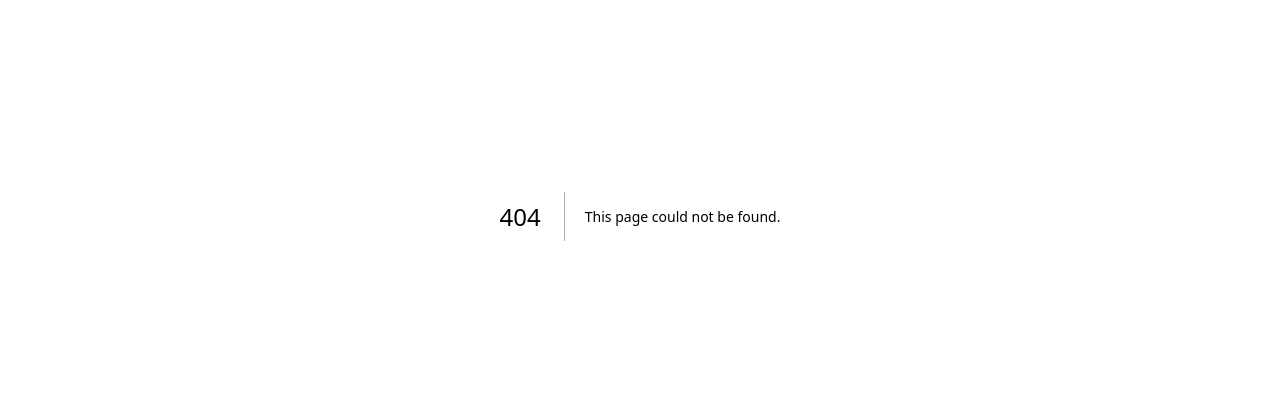
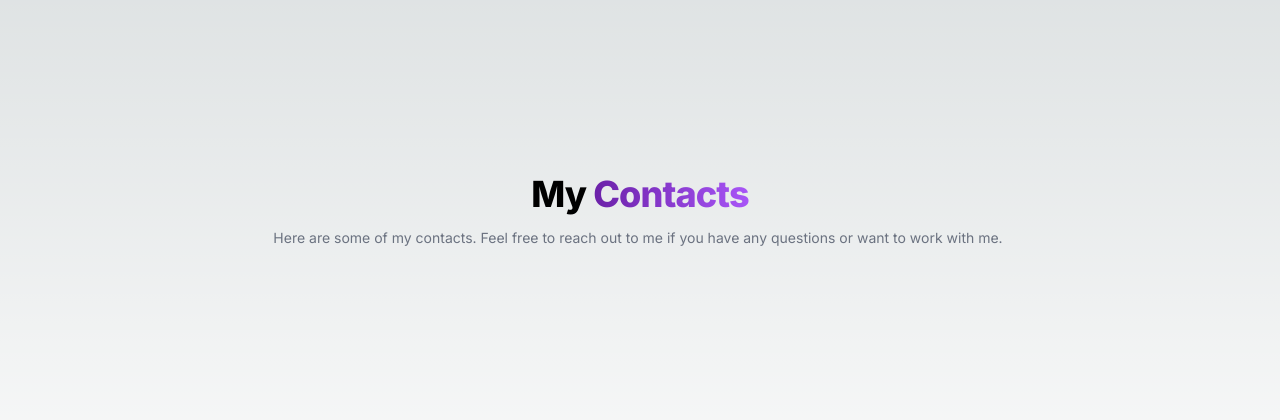
Before and after one commit to sotsuna/portfolio, a Next.js app: page /contact in a window 1280 px wide. Before the commit this address had no page. Shown: the part 184-604 px from the top of the page. Built offline with nearby package versions, Linux system fonts and the light colour scheme.

Commit message:
revamped everything

```diff
--- /dev/null
+++ b/app/contact/page.tsx
@@ -0,0 +1,29 @@
+import Hero from "@/components/Hero";
+import Paragraph from "@/components/Paragraph";
+
+const Projects = () => {
+    return (
+        <div className="w-screen h-screen flex flex-col justify-center items-center">
+
+            <section className="p-4">
+
+                <Hero
+                    title={{ 1: "My", 2: "Contacts" }}
+                    spanStyle="bg-clip-text text-clip text-transparent bg-gradient-to-r from-purple-800 to-purple-500"
+                />
+
+            </section>
+
+            <section className="ml-4 mr-5">
+
+                <Paragraph
+                    text="Here are some of my contacts. Feel free to reach out to me if you have any questions or want to work with me."
+                    spanStyle="text-sm text-justify text-gray-500"
+                />
+
+            </section>
+        </div>
+    );
+}
+
+export default Projects;
```
